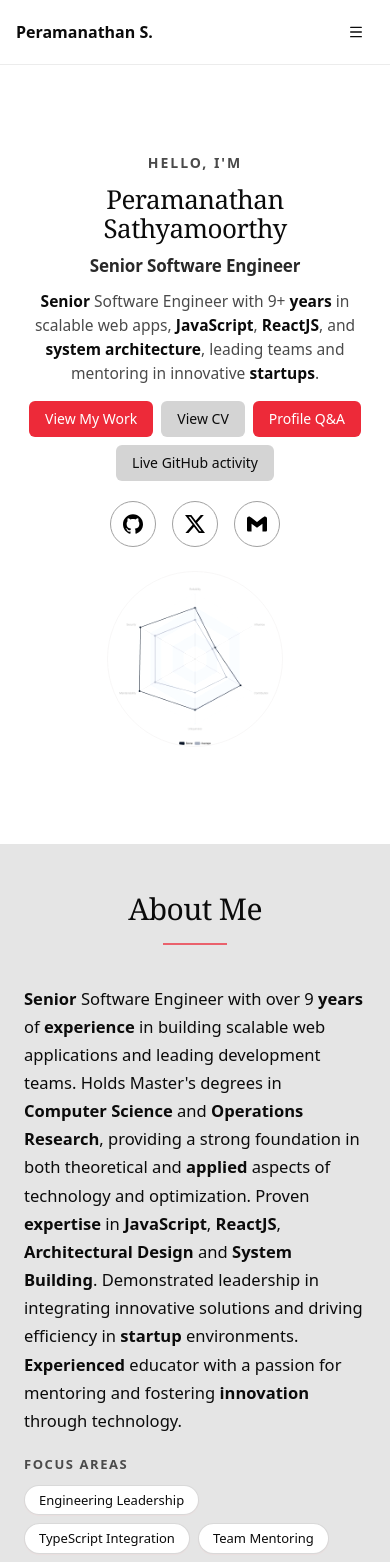
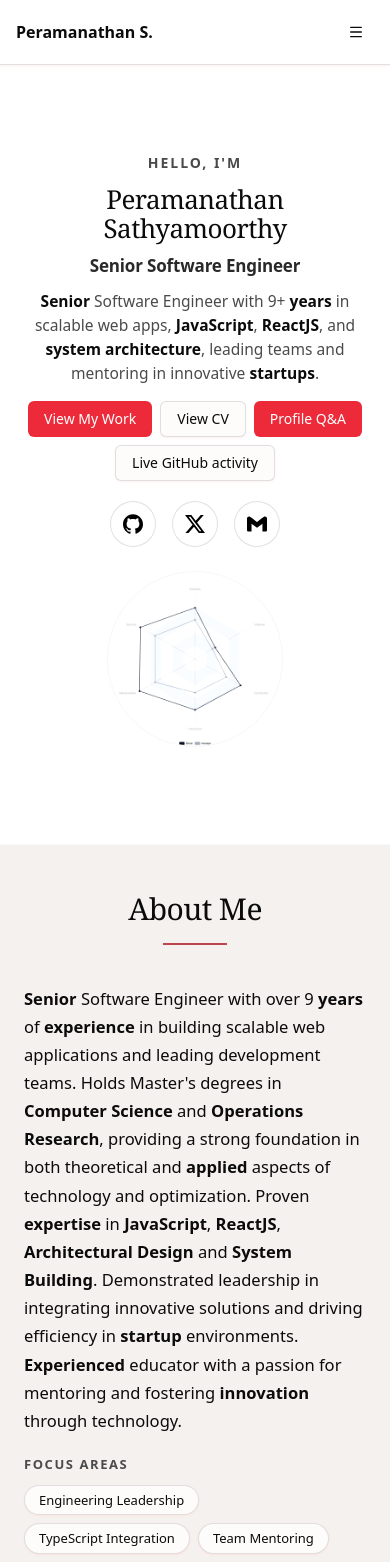
Before and after one commit to p10ns11y/devprofile, a Next.js app: page / in a window 390 px wide. Shown: the top 1562 px of the page. Built offline with nearby package versions, Linux system fonts and the light colour scheme.

Commit message:
Refine marketing color system and surface depth for landing sections.
Add raised-surface tokens, warmer elevated bands, and restrained brand accents; fix inset seams between stacked elevated sections.

```diff
--- a/src/components/experience.tsx
+++ b/src/components/experience.tsx
@@ -67,7 +67,10 @@ export function Experience() {
                   <div className="experience-role-card__body min-w-0">
                     <div>
                       <h4 className="experience-detail-label">
-                        <Code className="w-4 h-4 text-brand" aria-hidden="true" />
+                        <Code
+                          className="w-4 h-4 text-[var(--color-brand-emphasis)]"
+                          aria-hidden="true"
+                        />
                         Key achievements
                       </h4>
                       <ul role="list" className="experience-detail-list">
--- a/src/components/hero.tsx
+++ b/src/components/hero.tsx
@@ -58,7 +58,7 @@ export function Hero() {
               title="GitRoll CURISM for https://github.com/p10ns11y"
               className="block rounded-full focus-visible:outline-2 focus-visible:outline-offset-4 focus-visible:outline-brand"
             >
-              <div className="hero-visual rounded-full overflow-hidden rad-shadow border-4 border-brand/10 relative mx-auto">
+              <div className="hero-visual rounded-full overflow-hidden rad-shadow border-4 border-[var(--color-brand-subtle)] relative mx-auto">
                 <Image
                   src="/images/curism.png"
                   alt="GitRoll CURISM contribution analytics for Peramanathan Sathyamoorthy"
--- a/src/components/site/SectionHeading.tsx
+++ b/src/components/site/SectionHeading.tsx
@@ -24,7 +24,10 @@ export function SectionHeading({
         {title}
       </h2>
       {showUnderline ? (
-        <div className="w-16 h-0.5 bg-brand mx-auto mb-5 opacity-70" aria-hidden="true" />
+        <div
+          className="w-16 h-0.5 mx-auto mb-5 bg-[var(--color-brand-emphasis)] opacity-80"
+          aria-hidden="true"
+        />
       ) : null}
       {description ? (
         <p className="section-lead max-w-2xl mx-auto break-words">{description}</p>
--- a/src/components/site/SiteButton.tsx
+++ b/src/components/site/SiteButton.tsx
@@ -19,8 +19,10 @@ const sizeClasses: Record<SiteButtonSize, string> = {
 
 const variantClasses: Record<SiteButtonVariant, string> = {
   primary: "bg-brand text-accent-primary-text hover:bg-brand/90 border-transparent",
-  secondary: "bg-surface3 text-text1 hover:bg-surface4 border-transparent",
-  outline: "border-border bg-transparent text-text1 hover:bg-surface3",
+  secondary:
+    "bg-surface-raised text-text1 border border-[var(--color-border-subtle)] shadow-[var(--marketing-shadow-sm)] hover:bg-surface3 hover:border-[color-mix(in_oklch,var(--color-brand-emphasis)_25%,var(--color-border-subtle))]",
+  outline:
+    "border-[var(--color-border-subtle)] bg-transparent text-text1 hover:bg-surface2 hover:border-[color-mix(in_oklch,var(--color-brand-emphasis)_25%,var(--color-border-subtle))]",
 };
 
 type SiteButtonProps = {
--- a/src/components/social-links.tsx
+++ b/src/components/social-links.tsx
@@ -8,7 +8,7 @@ export function SocialLinks() {
         <a
           key={social.label}
           href={social.href}
-          className="p-3 rounded-full border border-border hover:bg-surface3 hover:text-brand transition-colors focus-visible:outline focus-visible:outline-2 focus-visible:outline-offset-2 focus-visible:outline-brand"
+          className="p-3 rounded-full border border-[var(--color-border-subtle)] bg-surface1 hover:bg-surface2 hover:text-[var(--color-link)] transition-colors focus-visible:outline focus-visible:outline-2 focus-visible:outline-offset-2 focus-visible:outline-[var(--color-brand-emphasis)]"
           aria-label={social.label}
           target="_blank"
           rel="nofollow noreferrer noopener"
--- a/src/styles/brand/theme.css
+++ b/src/styles/brand/theme.css
@@ -35,8 +35,8 @@ html {
   --text-muted-light: oklch(41% 0 0);
   --text-disabled-light-fallback: hsl(0 0% 70.8%);
   --text-disabled-light: oklch(70.8% 0 0);
-  --background-elevated-light-fallback: hsl(0 0% 92.2%);
-  --background-elevated-light: oklch(92.2% 0 0);
+  --background-elevated-light-fallback: hsl(0 0% 95.5%);
+  --background-elevated-light: oklch(96% 0.006 55);
   --background-hover-light-fallback: hsl(0 0% 87%);
   --background-hover-light: oklch(87% 0 0);
   --accent-primary-light-fallback: hsl(24 60% 55%);
@@ -60,8 +60,8 @@ html {
   --text-muted-dim: oklch(41% 0 0);
   --text-disabled-dim-fallback: hsl(0 0% 65%);
   --text-disabled-dim: oklch(65% 0 0);
-  --background-elevated-dim-fallback: hsl(0 0% 89%);
-  --background-elevated-dim: oklch(89% 0 0);
+  --background-elevated-dim-fallback: hsl(0 0% 91%);
+  --background-elevated-dim: oklch(91% 0.006 55);
   --background-hover-dim-fallback: hsl(0 0% 84%);
   --background-hover-dim: oklch(84% 0 0);
   --accent-primary-dim-fallback: hsl(24 50% 50%);
@@ -114,6 +114,16 @@ html {
   --color-surface4: var(--color-background-hover);
   --surface-shadow: var(--color-shadow);
 
+  /* Marketing surfaces & borders (Round 2) */
+  --color-border-subtle: color-mix(in oklch, var(--color-text) 12%, transparent);
+  --color-border: var(--color-border-subtle);
+  --color-surface-raised: oklch(99.2% 0.003 55);
+  --color-brand-subtle: color-mix(in oklch, var(--brand) 12%, transparent);
+  --color-brand-emphasis: color-mix(in oklch, var(--brand) 78%, black);
+  --color-link: var(--color-brand-emphasis);
+  --marketing-shadow-sm: 0 1px 2px color-mix(in oklch, var(--color-shadow) 12%, transparent);
+  --marketing-shadow-md: 0 8px 22px color-mix(in oklch, var(--color-shadow) 16%, transparent);
+
   /* shadcn semantic token mapping */
   --background: var(--color-background);
   --foreground: var(--color-text);
@@ -165,6 +175,14 @@ html {
   --color-surface3: var(--color-background-hover);
   --color-surface4: var(--color-background-hover);
   --surface-shadow: var(--color-shadow);
+  --color-border-subtle: color-mix(in oklch, var(--color-text) 12%, transparent);
+  --color-border: var(--color-border-subtle);
+  --color-surface-raised: oklch(99.2% 0.003 55);
+  --color-brand-subtle: color-mix(in oklch, var(--brand) 12%, transparent);
+  --color-brand-emphasis: color-mix(in oklch, var(--brand) 78%, black);
+  --color-link: var(--color-brand-emphasis);
+  --marketing-shadow-sm: 0 1px 2px color-mix(in oklch, var(--color-shadow) 12%, transparent);
+  --marketing-shadow-md: 0 8px 22px color-mix(in oklch, var(--color-shadow) 16%, transparent);
 }
 
 .dim {
@@ -202,6 +220,14 @@ html {
   --color-surface3: var(--color-background-hover);
   --color-surface4: var(--color-background-hover);
   --surface-shadow: var(--color-shadow);
+  --color-border-subtle: color-mix(in oklch, var(--color-text) 14%, transparent);
+  --color-border: var(--color-border-subtle);
+  --color-surface-raised: oklch(94% 0.006 55);
+  --color-brand-subtle: color-mix(in oklch, var(--brand) 16%, transparent);
+  --color-brand-emphasis: color-mix(in oklch, var(--brand) 70%, white);
+  --color-link: var(--color-brand-emphasis);
+  --marketing-shadow-sm: 0 1px 2px color-mix(in oklch, var(--color-shadow) 18%, transparent);
+  --marketing-shadow-md: 0 8px 22px color-mix(in oklch, var(--color-shadow) 22%, transparent);
 }
 
 @theme default {
@@ -305,7 +331,9 @@ html {
 
 @theme static {
   --color-brand: var(--brand);
-  --color-border: var(--color-text-disabled);
+  --color-border: var(--color-border-subtle);
+  --color-link: var(--color-link);
+  --color-surface-raised: var(--color-surface-raised);
   --color-text1: var(--color-text1);
   --color-text2: var(--color-text2);
   --color-text-disabled: var(--color-text-disabled);
--- a/src/styles/marketing.css
+++ b/src/styles/marketing.css
@@ -32,6 +32,20 @@
     [data-section-bg="elevated"] + [data-section-bg="elevated"] {
       padding-top: 2rem;
     }
+  }
+
+  /* Round 2: elevated bands vs default — highlight only at real transitions, not between stacked elevated sections */
+  [data-section-bg="elevated"] {
+    background-color: var(--color-background-elevated);
+  }
+
+  [data-section="home"] + [data-section-bg="elevated"],
+  :not([data-section-bg="elevated"]) + [data-section-bg="elevated"] {
+    box-shadow: inset 0 1px 0 color-mix(in oklch, white 45%, transparent);
+  }
+
+  [data-section-bg="elevated"]:has(+ :not([data-section-bg="elevated"])) {
+    box-shadow: inset 0 -1px 0 color-mix(in oklch, black 6%, transparent);
   }
 
   [data-section] a,
@@ -216,9 +230,9 @@
     font-weight: 500;
     line-height: 1.3;
     color: var(--color-text);
-    background-color: var(--color-surface1);
-    border: 1px solid color-mix(in oklch, var(--color-text-disabled) 40%, transparent);
-    box-shadow: 0 1px 1px color-mix(in oklch, var(--color-shadow) 6%, transparent);
+    background-color: var(--color-surface-raised);
+    border: 1px solid var(--color-border-subtle);
+    box-shadow: var(--marketing-shadow-sm);
   }
 
   .about-values {
@@ -241,9 +255,9 @@
     min-width: 0;
     padding: 1rem 1.125rem;
     border-radius: 0.75rem;
-    border: 1px solid color-mix(in oklch, var(--color-text-disabled) 35%, transparent);
-    background-color: var(--color-surface1);
-    box-shadow: 0 1px 2px color-mix(in oklch, var(--color-shadow) 8%, transparent);
+    border: 1px solid var(--color-border-subtle);
+    background-color: var(--color-surface-raised);
+    box-shadow: var(--marketing-shadow-sm);
     transition:
       border-color 0.2s ease,
       box-shadow 0.2s ease,
@@ -252,8 +266,12 @@
 
   @media (hover: hover) {
     .about-value-card:hover {
-      border-color: color-mix(in oklch, var(--brand) 22%, var(--color-text-disabled));
-      box-shadow: 0 6px 16px color-mix(in oklch, var(--color-shadow) 14%, transparent);
+      border-color: color-mix(
+        in oklch,
+        var(--color-brand-emphasis) 35%,
+        var(--color-border-subtle)
+      );
+      box-shadow: var(--marketing-shadow-md);
       transform: translateY(-2px);
     }
   }
@@ -265,8 +283,8 @@
     width: 2.5rem;
     height: 2.5rem;
     border-radius: 0.625rem;
-    background-color: color-mix(in oklch, var(--brand) 12%, transparent);
-    color: var(--brand);
+    background-color: var(--color-brand-subtle);
+    color: var(--color-brand-emphasis);
   }
 
   .about-value-card__title {
@@ -291,13 +309,22 @@
   .credentials-block + .credentials-block {
     margin-top: 2.5rem;
     padding-top: 2rem;
-    border-top: 1px solid color-mix(in oklch, var(--color-text-disabled) 30%, transparent);
+    border-top: 1px solid var(--color-border-subtle);
   }
 
   .credentials-pullquote {
     max-width: 40rem;
     margin-inline: auto;
     margin-bottom: 1.25rem;
+    padding: 1.25rem 1.5rem;
+    border-radius: 0.75rem;
+    border: 1px solid var(--color-border-subtle);
+    background-color: color-mix(
+      in oklch,
+      var(--color-surface-raised) 88%,
+      var(--color-background-elevated)
+    );
+    box-shadow: var(--marketing-shadow-sm);
   }
 
   .credentials-intro {
@@ -307,7 +334,7 @@
   .credentials-pullquote blockquote {
     margin: 0;
     padding-left: 1.25rem;
-    border-left: 3px solid color-mix(in oklch, var(--brand) 70%, transparent);
+    border-left: 3px solid var(--color-brand-emphasis);
   }
 
   .credentials-pullquote blockquote p {
@@ -393,9 +420,9 @@
     padding: 0.75rem 0.625rem;
     text-align: center;
     border-radius: 0.625rem;
-    border: 1px solid color-mix(in oklch, var(--color-text-disabled) 35%, transparent);
-    background-color: var(--color-surface1);
-    box-shadow: 0 1px 2px color-mix(in oklch, var(--color-shadow) 6%, transparent);
+    border: 1px solid var(--color-border-subtle);
+    background-color: var(--color-surface-raised);
+    box-shadow: var(--marketing-shadow-sm);
   }
 
   .experience-timeline-card__year {
@@ -414,7 +441,7 @@
     font-size: 0.6875rem;
     font-weight: 500;
     line-height: 1.35;
-    color: var(--brand);
+    color: var(--color-brand-emphasis);
   }
 
   .experience-roles {
@@ -435,9 +462,9 @@
     min-width: 0;
     padding: 1.25rem 1.5rem;
     border-radius: 0.875rem;
-    border: 1px solid color-mix(in oklch, var(--color-text-disabled) 35%, transparent);
-    background-color: var(--color-surface1);
-    box-shadow: 0 1px 3px color-mix(in oklch, var(--color-shadow) 10%, transparent);
+    border: 1px solid var(--color-border-subtle);
+    background-color: var(--color-surface-raised);
+    box-shadow: var(--marketing-shadow-sm);
   }
 
   @media (min-width: 768px) {
@@ -523,7 +550,7 @@
     width: 0.375rem;
     height: 0.375rem;
     border-radius: 9999px;
-    background-color: var(--brand);
+    background-color: var(--color-brand-emphasis);
   }
 
   .experience-tools {
@@ -550,9 +577,9 @@
   .contact-form-panel {
     padding: clamp(1.25rem, 3vw, 2rem);
     border-radius: 0.875rem;
-    border: 1px solid color-mix(in oklch, var(--color-text-disabled) 35%, transparent);
-    background-color: var(--color-surface2);
-    box-shadow: 0 1px 3px color-mix(in oklch, var(--color-shadow) 10%, transparent);
+    border: 1px solid var(--color-border-subtle);
+    background-color: var(--color-surface-raised);
+    box-shadow: var(--marketing-shadow-sm);
   }
 
   .contact-aside-intro {
@@ -579,9 +606,10 @@
     gap: 1rem;
     padding: 1rem 1.125rem;
     border-radius: 0.75rem;
-    border: 1px solid color-mix(in oklch, var(--color-text-disabled) 35%, transparent);
-    background-color: var(--color-surface2);
+    border: 1px solid var(--color-border-subtle);
+    background-color: var(--color-surface-raised);
     text-decoration: none;
+    box-shadow: var(--marketing-shadow-sm);
     transition:
       border-color 0.2s ease,
       box-shadow 0.2s ease,
@@ -590,8 +618,12 @@
 
   @media (hover: hover) {
     .contact-channel:hover {
-      border-color: color-mix(in oklch, var(--brand) 22%, var(--color-text-disabled));
-      box-shadow: 0 4px 12px color-mix(in oklch, var(--color-shadow) 12%, transparent);
+      border-color: color-mix(
+        in oklch,
+        var(--color-brand-emphasis) 35%,
+        var(--color-border-subtle)
+      );
+      box-shadow: var(--marketing-shadow-md);
       transform: translateY(-1px);
     }
   }
@@ -604,8 +636,8 @@
     height: 2.75rem;
     flex-shrink: 0;
     border-radius: 0.625rem;
-    background-color: color-mix(in oklch, var(--brand) 12%, transparent);
-    color: var(--brand);
+    background-color: var(--color-brand-subtle);
+    color: var(--color-brand-emphasis);
   }
 
   .contact-channel__label {
@@ -623,11 +655,11 @@
   }
 
   .contact-channel:focus-visible {
-    outline: 2px solid var(--brand);
+    outline: 2px solid var(--color-brand-emphasis);
     outline-offset: 2px;
   }
 
-  /* Credentials / learning cards — one surface, neutral meta (not brand-tinted “error” pink) */
+  /* Credentials / learning cards — raised white on elevated band */
   .credential-card {
     display: flex;
     flex-direction: column;
@@ -636,9 +668,9 @@
     min-width: 0;
     padding: 1.25rem;
     border-radius: 0.75rem;
-    border: 1px solid color-mix(in oklch, var(--color-text-disabled) 35%, transparent);
-    background-color: var(--color-surface1);
-    box-shadow: 0 1px 2px color-mix(in oklch, var(--color-shadow) 8%, transparent);
+    border: 1px solid var(--color-border-subtle);
+    background-color: var(--color-surface-raised);
+    box-shadow: var(--marketing-shadow-sm);
     transition:
       border-color 0.2s ease,
       box-shadow 0.2s ease,
@@ -647,8 +679,8 @@
 
   .credential-card:hover,
   .credential-card:has(a:focus-visible) {
-    border-color: color-mix(in oklch, var(--brand) 25%, var(--color-text-disabled));
-    box-shadow: 0 4px 12px color-mix(in oklch, var(--color-shadow) 12%, transparent);
+    border-color: color-mix(in oklch, var(--color-brand-emphasis) 35%, var(--color-border-subtle));
+    box-shadow: var(--marketing-shadow-md);
   }
 
   @media (hover: hover) {
@@ -666,13 +698,13 @@
   }
 
   .credential-card__action:hover {
-    color: var(--brand);
+    color: var(--color-link);
     text-decoration: underline;
     text-underline-offset: 3px;
   }
 
   .credential-card__action:focus-visible {
-    outline: 2px solid var(--brand);
+    outline: 2px solid var(--color-brand-emphasis);
     outline-offset: 2px;
     border-radius: 2px;
   }
@@ -684,7 +716,12 @@
     border-radius: 9999px;
     font-size: 0.75rem;
     font-weight: 500;
-    background-color: var(--color-background-elevated);
+    background-color: color-mix(
+      in oklch,
+      var(--color-brand-subtle) 40%,
+      var(--color-surface-raised)
+    );
+    border: 1px solid var(--color-border-subtle);
     color: var(--color-text-muted);
   }
 
```
Also changed, not shown: src/components/header.tsx (+4 -4 lines).
